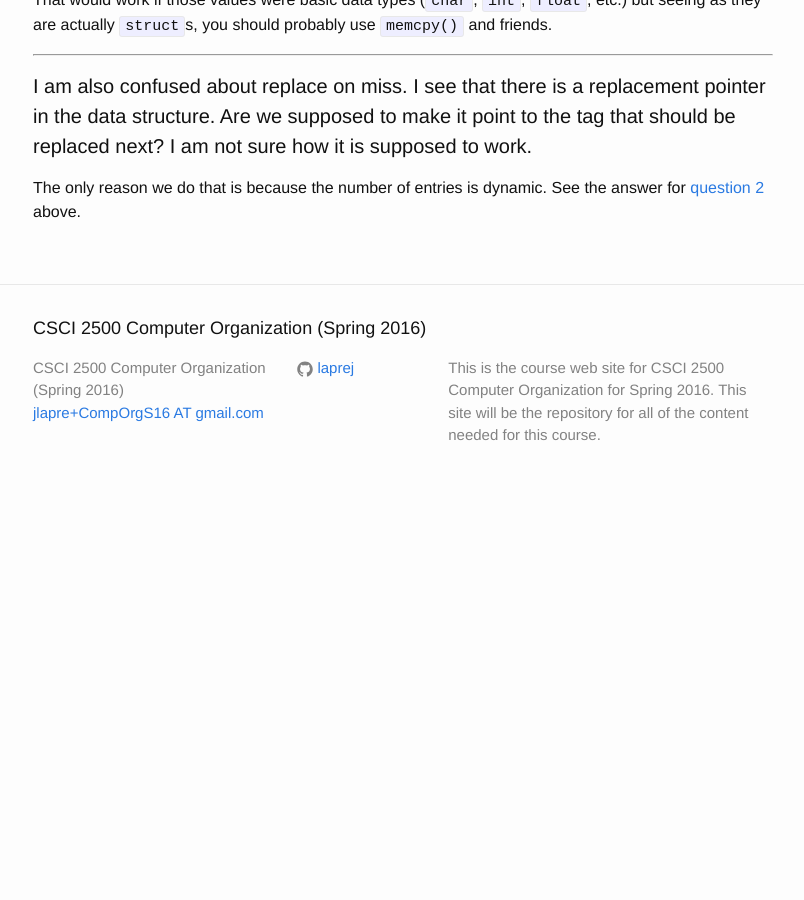
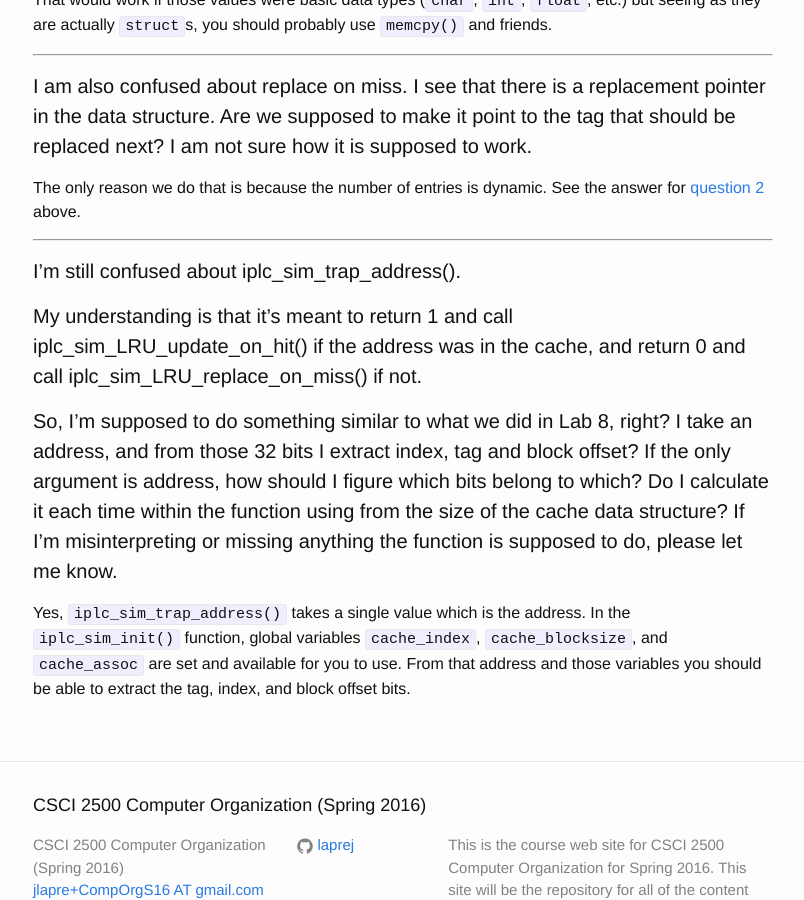
Before and after one commit to RPI-CSCI-2500-2016-Spring/RPI-CSCI-2500-2016-Spring.github.io, a Jekyll site: the page built from _posts/2016-04-20-project-questions.md, in a window 1280 px wide and 900 px high, scrolled down 3346 px. Shown: the whole window, without its empty margins (237-1041 px from the left). Built offline with Jekyll 4.4.1, drawn with Linux system fonts in a browser that asks for light colours; before the commit the page ends 3853 px from its top, so only the background shows below that.

Commit message:
Added some Qs

```diff
--- a/_posts/2016-04-20-project-questions.md
+++ b/_posts/2016-04-20-project-questions.md
@@ -1,7 +1,7 @@
 ---
 layout: post
 title:  Project Questions
-date: 2016-04-27 16:30:00
+date: 2016-04-27 16:45:00
 category: questions
 ---
 
@@ -157,3 +157,17 @@ That would work if those values were basic data types (`char`, `int`, `float`, e
 
 The only reason we do that is because the number of entries is dynamic.
 See the answer for <a href="#Q2">question 2</a> above.
+
+---------------------------------------
+
+<a id="Q14"></a>
+
+#### I'm still confused about iplc_sim_trap_address().
+
+#### My understanding is that it's meant to return 1 and call iplc_sim_LRU_update_on_hit() if the address was in the cache, and return 0 and call iplc_sim_LRU_replace_on_miss() if not.
+
+#### So, I'm supposed to do something similar to what we did in Lab 8, right? I take an address, and from those 32 bits I extract index, tag and block offset? If the only argument is address, how should I figure which bits belong to which? Do I calculate it each time within the function using from the size of the cache data structure? If I'm misinterpreting or missing anything the function is supposed to do, please let me know.
+
+Yes, `iplc_sim_trap_address()` takes a single value which is the address.
+In the `iplc_sim_init()` function, global variables `cache_index`, `cache_blocksize`, and `cache_assoc` are set and available for you to use.
+From that address and those variables you should be able to extract the tag, index, and block offset bits.
```
